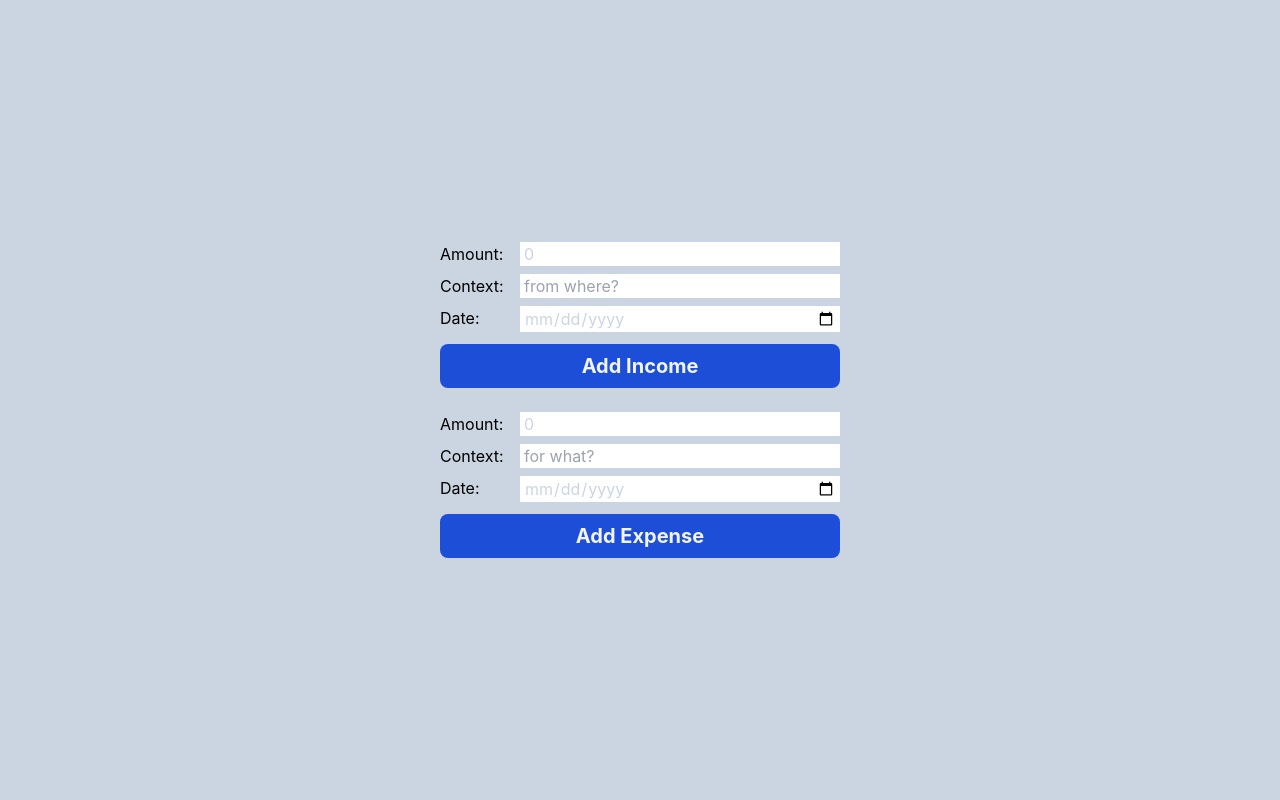
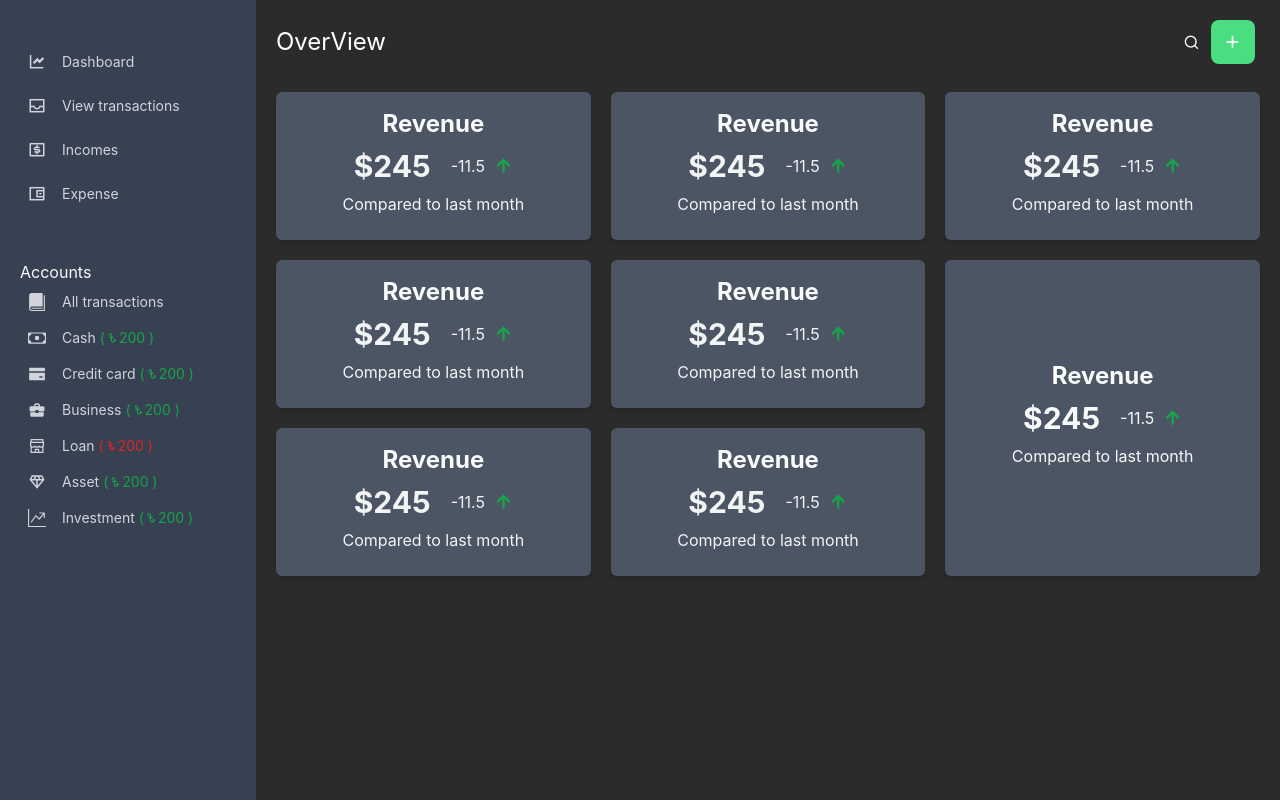
Before and after one commit to naimur-29/SpendWise, a React (Create React App) app: page / in a window 1280 px wide. Built offline with nearby package versions, Linux system fonts and the light colour scheme.

Commit message:
dashboard prototype 1.2 , 2nd body section done

```diff
--- a/src/App.js
+++ b/src/App.js
@@ -5,18 +5,12 @@ import LandingPage from "./Billal's file/Pages/LandingPage";
 
 import "./App.css";
 
-// temp:
-import { UserContextProvider } from "./contexts/UserContext";
-import { IncomeExpensePostForm } from "./components/IncomeExpensePostForm";
-
 function App() {
   return (
-    <div className="flex flex-col items-center justify-center w-full min-h-screen gap-6 bg-slate-300 ">
-      <UserContextProvider>
-        <IncomeExpensePostForm isIncome />
-        <IncomeExpensePostForm />
-      </UserContextProvider>
-    </div>
+    <>
+      <SideBar />
+      {/* <LandingPage /> */}
+    </>
   );
 }
 
--- a/src/Billal's file/Components/Income/Income.jsx
+++ b/src/Billal's file/Components/Income/Income.jsx
@@ -20,7 +20,7 @@ export default function Income() {
             >
               <div className="cardTop text-center">
                 <h1 className="mb-2 text-2xl font-bold self-center text-gray-800 ">
-                  Total income : 500 taka
+                  Total income : 00 taka
                 </h1>
               </div>
             </a>
--- a/src/Billal's file/Layout/SideBar/SideBar.jsx
+++ b/src/Billal's file/Layout/SideBar/SideBar.jsx
@@ -1,6 +1,11 @@
 import React from "react";
 import HomePage from "../../Pages/HomePage";
 import Income from "../../Components/Income/Income";
+import { ImBook } from "react-icons/im";
+import { BsCash, BsGraphUpArrow } from "react-icons/bs";
+import { AiFillCreditCard, AiOutlineShop } from "react-icons/ai";
+import { MdBusinessCenter, MdOutlineDiamond } from "react-icons/md";
+import { TbCurrencyTaka } from "react-icons/tb";
 
 export default function SideBar() {
   return (
@@ -9,7 +14,8 @@ export default function SideBar() {
       <div className="SideBarContainer fixed z-20 top-0 left-0 ">
         <div className="flex">
           <div className="mainContainer w-64  bg-gray-700 h-screen p-5 pt-5 relative duration-300">
-            <ul className="pt-5">
+            {/* top list items starts  */}
+            <ul className="pt-5 topList ">
               <li
                 className={`flex rounded-md p-2 cursor-pointer text-gray-300 hover:bg-gray-50 hover:text-gray-700 text-sm items-center gap-x-4
               `}
@@ -49,6 +55,110 @@ export default function SideBar() {
                 <span className={` origin-left duration-200`}>Expense</span>
               </li>
             </ul>
+            {/* top list items ends  */}
+
+            {/* bottom list items start  */}
+            <ul className="pt-5 bottomList mt-6 ">
+              <h1 className="text-gray-50">Accounts</h1>
+              <li
+                className={`flex rounded-md p-2 cursor-pointer text-gray-300 hover:bg-gray-50 hover:text-gray-700 text-sm items-center gap-x-4
+              `}
+              >
+                <div className="icon text-lg">
+                  <ImBook />
+                </div>
+                <span className={` origin-left duration-200`}>
+                  All transactions
+                </span>
+              </li>
+              <li
+                className={`flex rounded-md p-2 cursor-pointer text-gray-300 hover:bg-gray-50 hover:text-gray-700 text-sm items-center gap-x-4`}
+              >
+                <div className="icon text-lg">
+                  <BsCash />
+                </div>
+                <h1 className={`flex gap-1 origin-left duration-200 w-full`}>
+                  Cash
+                  <span className="text-green-600 flex">
+                    (<TbCurrencyTaka className="self-center" />
+                    200 )
+                  </span>
+                </h1>
+              </li>
+              <li
+                className={`flex rounded-md p-2 cursor-pointer text-gray-300 hover:bg-gray-50 hover:text-gray-700 text-sm items-center gap-x-4`}
+              >
+                <div className="icon text-lg">
+                  <AiFillCreditCard />
+                </div>
+                <h1 className={`flex gap-1 origin-left duration-200 w-full`}>
+                  Credit card
+                  <span className="text-green-600 flex">
+                    (<TbCurrencyTaka className="self-center" />
+                    200 )
+                  </span>
+                </h1>
+              </li>
+              <li
+                className={`flex rounded-md p-2 cursor-pointer text-gray-300 hover:bg-gray-50 hover:text-gray-700 text-sm items-center gap-x-4`}
+              >
+                <div className="icon text-lg">
+                  <MdBusinessCenter />
+                </div>
+                <h1 className={`flex gap-1 origin-left duration-200 w-full`}>
+                  Business
+                  <span className="text-green-600 flex">
+                    (<TbCurrencyTaka className="self-center" />
+                    200 )
+                  </span>
+                </h1>
+              </li>
+              <li
+                className={`flex rounded-md p-2 cursor-pointer text-gray-300 hover:bg-gray-50 hover:text-gray-700 text-sm items-center gap-x-4`}
+              >
+                <div className="icon text-lg">
+                  <AiOutlineShop />
+                </div>
+                <h1 className={`flex gap-1 origin-left duration-200 w-full`}>
+                  Loan
+                  <span className="text-red-600 flex">
+                    (<TbCurrencyTaka className="self-center" />
+                    200 )
+                  </span>
+                </h1>
+              </li>
+
+              <li
+                className={`flex rounded-md p-2 cursor-pointer text-gray-300 hover:bg-gray-50 hover:text-gray-700 text-sm items-center gap-x-4`}
+              >
+                <div className="icon text-lg">
+                  <MdOutlineDiamond />
+                </div>
+                <h1 className={`flex gap-1 origin-left duration-200 w-full`}>
+                  Asset
+                  <span className="text-green-600 flex">
+                    (<TbCurrencyTaka className="self-center" />
+                    200 )
+                  </span>
+                </h1>
+              </li>
+
+              <li
+                className={`flex rounded-md p-2 cursor-pointer text-gray-300 hover:bg-gray-50 hover:text-gray-700 text-sm items-center gap-x-4`}
+              >
+                <div className="icon text-lg">
+                  <BsGraphUpArrow />
+                </div>
+                <h1 className={`flex gap-1 origin-left duration-200 w-full`}>
+                  Investment
+                  <span className="text-green-600 flex">
+                    (<TbCurrencyTaka className="self-center" />
+                    200 )
+                  </span>
+                </h1>
+              </li>
+            </ul>
+            {/* bottom list items end  */}
           </div>
         </div>
       </div>
@@ -57,8 +167,8 @@ export default function SideBar() {
       {/* sidebar child components starts */}
       {/* <div className="ml-64 duration-300 h-screen p-5"> */}
       <div className="ml-64 duration-300 h-100% p-5">
-        {/* <HomePage /> */}
-        <Income />
+        <HomePage />
+        {/* <Income /> */}
       </div>
       {/* sidebar child components ends */}
     </>
```
